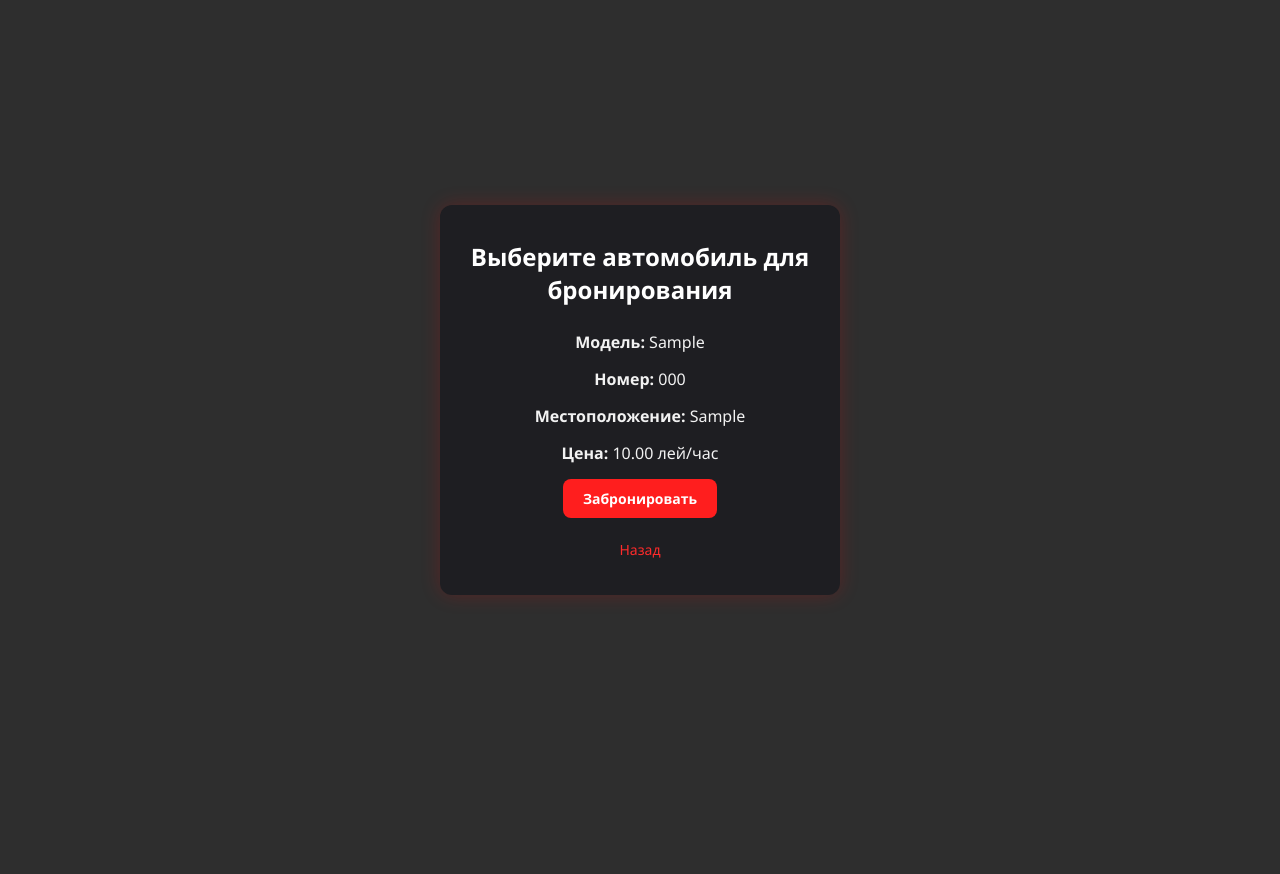
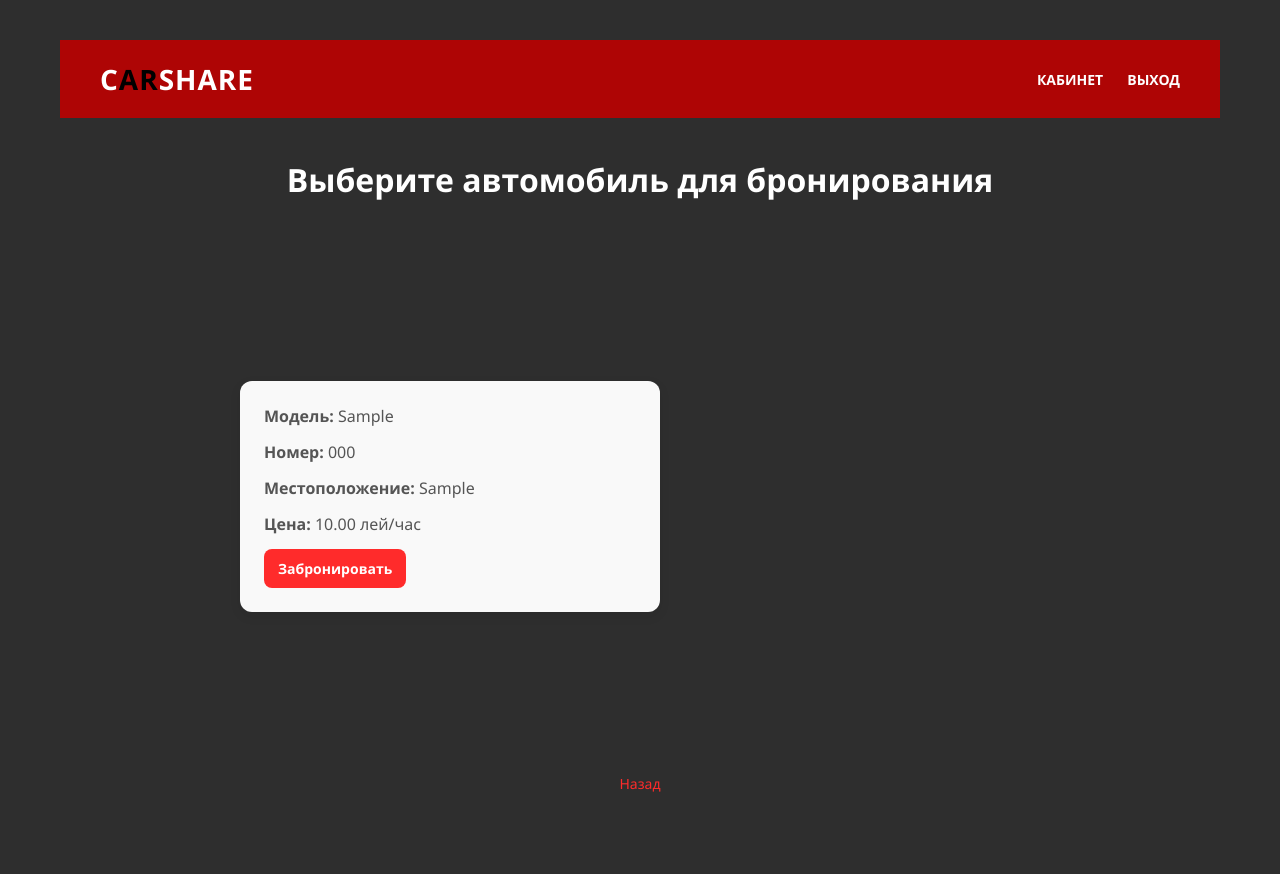
Before and after one commit to kraaddys/PHP_Labs, a PHP site: page /LI_PHP/select_car.php in a window 1280 px wide. Before the commit the page ends 600 px from the top, so only its background shows below. Run offline with PHP 8.4, Linux system fonts and the light colour scheme; the visitor is signed in with stand-in values (Sample User, id 1); tables that the repository leaves empty hold one stand-in row (values such as "Sample post").

Commit message:
PHP Individual

```diff
--- a/php_individual/carsharing-app/public/book.php
+++ b/php_individual/carsharing-app/public/book.php
@@ -14,7 +14,8 @@ $car = null;
 $message = '';
 
 if ($car_id) {
-    $stmt = $pdo->prepare("SELECT * FROM cars WHERE id = ?");
+    // Только доступные машины
+    $stmt = $pdo->prepare("SELECT * FROM cars WHERE id = ? AND status = 'available'");
     $stmt->execute([$car_id]);
     $car = $stmt->fetch(PDO::FETCH_ASSOC);
 }
@@ -69,7 +70,7 @@ if ($_SERVER['REQUEST_METHOD'] === 'POST' && $car) {
             </form>
 
         <?php else: ?>
-            <div class="error">Автомобиль не найден.</div>
+            <div class="error">Автомобиль недоступен для бронирования. Возможно, он уже занят или на обслуживании.</div>
         <?php endif; ?>
 
         <div style="text-align: center; margin-top: 15px;">
--- a/php_individual/carsharing-app/public/search.php
+++ b/php_individual/carsharing-app/public/search.php
@@ -52,14 +52,12 @@ if ($_SERVER['REQUEST_METHOD'] === 'GET' && ($search || $status)) {
     </nav>
 </header>
 
-
-    <div class="centered" style="flex-direction: column; padding: 20px;">
+    <div class="search-wrapper">
         <div class="form-container" style="max-width: 600px; margin-bottom: 30px;">
             <h1>Поиск автомобиля</h1>
             <form method="get">
                 <input type="text" name="query" placeholder="Введите модель или город" value="<?= htmlspecialchars($search) ?>">
                 <select name="status">
-                    <option value="">Любой статус</option>
                     <option value="available" <?= $status === 'available' ? 'selected' : '' ?>>Доступен</option>
                     <option value="booked" <?= $status === 'booked' ? 'selected' : '' ?>>Забронирован</option>
                     <option value="maintenance" <?= $status === 'maintenance' ? 'selected' : '' ?>>На обслуживании</option>
@@ -69,7 +67,7 @@ if ($_SERVER['REQUEST_METHOD'] === 'GET' && ($search || $status)) {
         </div>
 
         <?php if ($cars): ?>
-            <div class="content-grid">
+            <div class="car-grid">
                 <?php foreach ($cars as $car): ?>
                     <article class="card">
                         <img src="uploads/<?= htmlspecialchars($car['photo']) ?>" alt="Авто">
--- a/php_individual/carsharing-app/public/select_car.php
+++ b/php_individual/carsharing-app/public/select_car.php
@@ -19,30 +19,44 @@ $cars = $stmt->fetchAll(PDO::FETCH_ASSOC);
     <title>Выбор авто</title>
     <link rel="stylesheet" href="styles.css">
 </head>
-<body class="centered">
-    <div class="form-container">
-        <h1>Выберите автомобиль для бронирования</h1>
+<body class="home-body">
+
+    <header class="main-header">
+        <div class="logo">C<span>AR</span>SHARE</div>
+        <nav>
+            <a href="dashboard.php">Кабинет</a>
+            <a href="logout.php">Выход</a>
+        </nav>
+    </header>
+
+    <main style="padding: 40px;">
+        <h1 style="color: white; text-align: center; margin-bottom: 40px;">Выберите автомобиль для бронирования</h1>
 
         <?php if (count($cars) === 0): ?>
             <div class="error">Нет доступных автомобилей.</div>
         <?php else: ?>
+            <div class="car-grid">
                 <?php foreach ($cars as $car): ?>
-                <div class="car-card">
+                    <div class="card">
                         <?php if (!empty($car['photo'])): ?>
-                        <img src="uploads/<?= htmlspecialchars($car['photo']) ?>" alt="Фото авто" style="max-width: 200px; border-radius: 5px;">
+                            <img src="uploads/<?= htmlspecialchars($car['photo']) ?>" alt="Фото авто">
                         <?php endif; ?>
+                        <div class="card-body">
                             <p><strong>Модель:</strong> <?= htmlspecialchars($car['model']) ?></p>
                             <p><strong>Номер:</strong> <?= htmlspecialchars($car['number_plate']) ?></p>
                             <p><strong>Местоположение:</strong> <?= htmlspecialchars($car['location']) ?></p>
                             <p><strong>Цена:</strong> <?= htmlspecialchars($car['price_per_hour']) ?> лей/час</p>
-                    <a href="book.php?id=<?= $car['id'] ?>" class="btn">Забронировать</a>
+                            <a href="book.php?id=<?= $car['id'] ?>" class="card-button">Забронировать</a>
+                        </div>
                     </div>
                 <?php endforeach; ?>
+            </div>
         <?php endif; ?>
 
-        <div style="text-align: center; margin-top: 20px;">
+        <div style="text-align: center; margin-top: 40px;">
             <a href="dashboard.php">Назад</a>
         </div>
-    </div>
+    </main>
+
 </body>
 </html>
--- a/php_individual/carsharing-app/public/styles.css
+++ b/php_individual/carsharing-app/public/styles.css
@@ -175,6 +175,13 @@ tr:hover {
     justify-items: center;
 }
 
+.search-wrapper {
+    display: flex;
+    flex-direction: column;
+    align-items: center;
+    padding: 60px;
+}
+
 
 /* === Отдельная карточка авто (index.php) === */
 .card {
@@ -262,6 +269,8 @@ tr:hover {
     border-radius: 4px;
 }
 
+
+
 /* === HEADER === */
 .main-header {
     background-color: #ae0505;
```
Also changed, not shown: php_individual/carsharing-app/public/my_bookings.php (+27 -2 lines), php_individual/carsharing-app/public/reset_password.php (added, +53 -0 lines), php_individual/carsharing-app/public/uploads/car_681a7e5662a79.jpg (added). Lines whose indentation alone changed are shown as unchanged.
